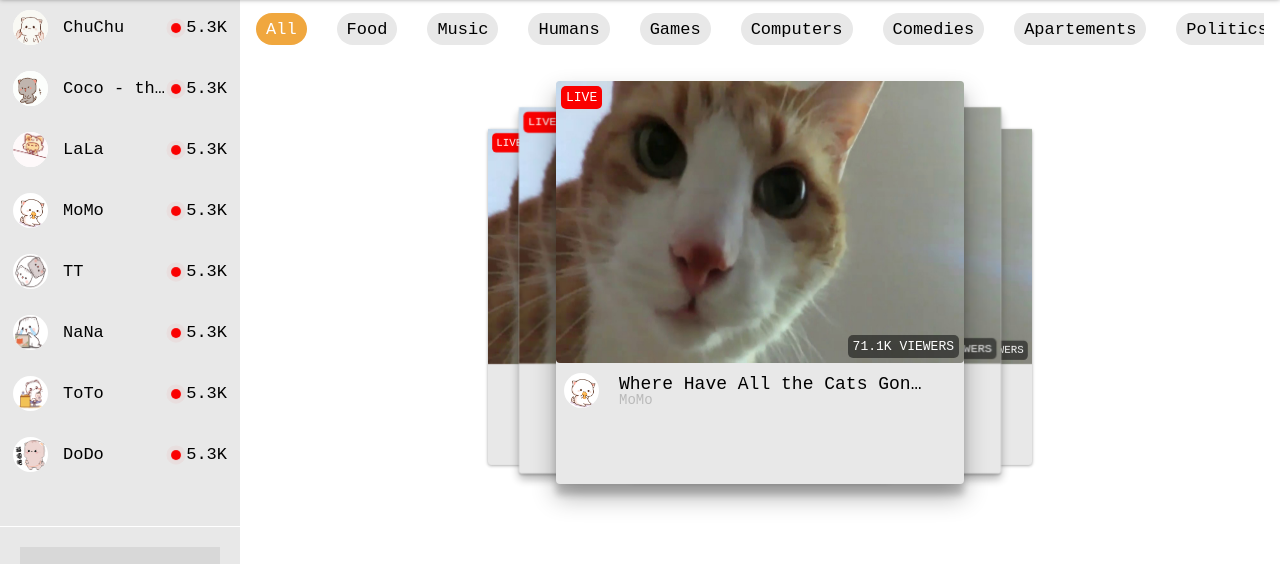
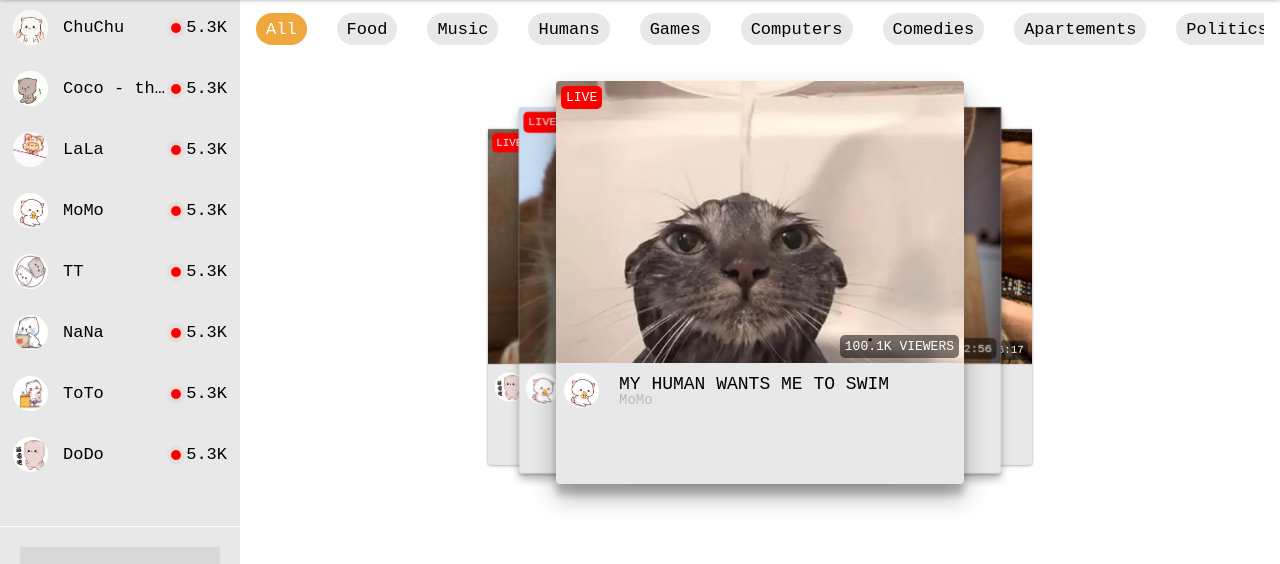
Before and after one commit to plntry/cats-twich-html-css, a plain HTML site: page index.html in a window 1280 px wide. Shown: the part 68-632 px from the top of the page. Drawn offline with Linux system fonts and the light colour scheme.

Commit message:
Fixed carousel pictures & descriptions

```diff
--- a/index.html
+++ b/index.html
@@ -195,12 +195,81 @@
                 <label for="s1" id="slide1">
                   <div class="video-block">
                     <img class="video-block_img slider-block_img"
+                      src="./assets/images/carousel-preview/preview2.webp"/>
+                    <div class="video-block_hover"><i class="fas fa-paw"></i></div>
+                    <div class="video-live">Live</div>
+                    <div class="video-block_info">100.1K viewers</div>
+                  </div>
+                  <div class="video-info">
+                    <img class="image-avatar slider-image-avatar"
+                      src="./assets/images/streamers/streamer4.gif"
+                      alt="avatar"/>
+                    <div class="video-info_text">
+                      <p class="video-info_title">MY HUMAN WANTS ME TO SWIM</p>
+                      <p class="video-info_author">MoMo</p>
+                    </div>
+                  </div>
+                </label>
+                <label for="s2" id="slide2">
+                  <div class="video-block">
+                    <img class="video-block_img"
+                      src="./assets/images/carousel-preview/preview1.jpg"/>
+                    <div class="video-block_hover"><i class="fas fa-paw"></i></div>
+                    <div class="video-block_info">12:56</div>
+                  </div>
+                  <div class="video-info">
+                    <img class="image-avatar slider-image-avatar"
+                      src="./assets/images/streamers/streamer5.gif"
+                      alt="avatar"/>
+                    <div class="video-info_text">
+                      <p class="video-info_title">Dry or wet cat's food? Expert opinion</p>
+                      <p class="video-info_author">TT</p>
+                    </div>
+                  </div>
+                </label>
+                <label for="s3" id="slide3">
+                  <div class="video-block">
+                    <img class="video-block_img"
+                      src="./assets/images/carousel-preview/preview3.jpg"/>
+                    <div class="video-block_hover"><i class="fas fa-paw"></i></div>
+                    <div class="video-block_info">1:26:17</div>
+                  </div>
+                  <div class="video-info">
+                    <img class="image-avatar slider-image-avatar"
+                      src="./assets/images/streamers/streamer4.gif"
+                      alt="avatar"/>
+                    <div class="video-info_text">
+                      <p class="video-info_title">How to become a professional couch potato</p>
+                      <p class="video-info_author">Coco - the cutest channel in the world</p>
+                    </div>
+                  </div>
+                </label>
+                <label for="s4" id="slide4">
+                  <div class="video-block">
+                    <img class="video-block_img"
+                      src="./assets/images/videos-preview/preview3.jpg"/>
+                    <div class="video-block_hover"><i class="fas fa-paw"></i></div>
+                    <div class="video-live">Live</div>
+                    <div class="video-block_info">71.1K viewers</div>
+                  </div>
+                  <div class="video-info">
+                    <img class="image-avatar slider-image-avatar"
+                      src="./assets/images/streamers/streamer8.gif"
+                      alt="avatar"/>
+                    <div class="video-info_text">
+                      <p class="video-info_title">Just relaxing</p>
+                      <p class="video-info_author">DoDo</p>
+                    </div>
+                  </div>
+                </label>
+                <label for="s5" id="slide5">
+                  <div class="video-block">
+                    <img class="video-block_img"
                       src="./assets/images/videos-preview/preview2.jpg"/>
                     <div class="video-block_hover"><i class="fas fa-paw"></i></div>
                     <div class="video-live">Live</div>
                     <div class="video-block_info">71.1K viewers</div>
                   </div>
-
                   <div class="video-info">
                     <img class="image-avatar slider-image-avatar"
                       src="./assets/images/streamers/streamer4.gif"
@@ -210,50 +279,6 @@
                       <p class="video-info_author">MoMo</p>
                     </div>
                   </div>
-
-
-
-
-                </label>
-                <label for="s2" id="slide2">
-                  <div class="video-block">
-                    <img class="video-block_img"
-                      src="./assets/images/videos-preview/preview2.jpg"/>
-                    <div class="video-block_hover"><i class="fas fa-paw"></i></div>
-                    <div class="video-live">Live</div>
-                    <div class="video-block_info">71.1K viewers</div>
-                  </div>
-
-                </label>
-                <label for="s3" id="slide3">
-                  <div class="video-block">
-                    <img class="video-block_img"
-                      src="./assets/images/videos-preview/preview2.jpg"/>
-                    <div class="video-block_hover"><i class="fas fa-paw"></i></div>
-                    <div class="video-live">Live</div>
-                    <div class="video-block_info">71.1K viewers</div>
-                  </div>
-
-                </label>
-                <label for="s4" id="slide4">
-                  <div class="video-block">
-                    <img class="video-block_img"
-                      src="./assets/images/videos-preview/preview2.jpg"/>
-                    <div class="video-block_hover"><i class="fas fa-paw"></i></div>
-                    <div class="video-live">Live</div>
-                    <div class="video-block_info">71.1K viewers</div>
-                  </div>
-
-                </label>
-                <label for="s5" id="slide5">
-                  <div class="video-block">
-                    <img class="video-block_img"
-                      src="./assets/images/videos-preview/preview2.jpg"/>
-                    <div class="video-block_hover"><i class="fas fa-paw"></i></div>
-                    <div class="video-live">Live</div>
-                    <div class="video-block_info">71.1K viewers</div>
-                  </div>
-
                 </label>
               </section>
 
```
Also changed, not shown: assets/images/carousel-preview/preview1.jpg (added), assets/images/carousel-preview/preview2.webp (added), assets/images/carousel-preview/preview3.jpg (added).
